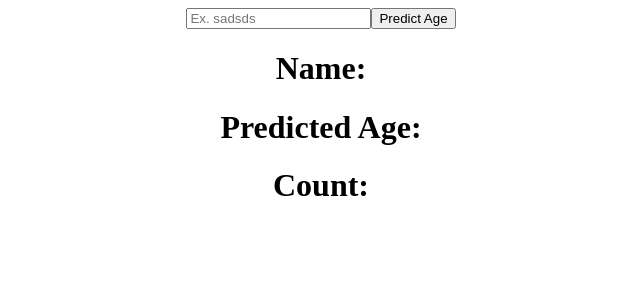
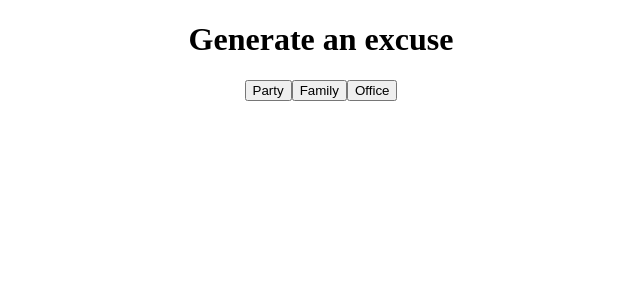
Before and after one commit to rkrb3112/query_react, a React (Create React App) app: page / in a window 1280 px wide. Shown: the top 300 px of the page, without its empty margins (319-959 px from the left). Built offline with nearby package versions, Linux system fonts and the light colour scheme.

Commit message:
first com

```diff
--- a/src/App.js
+++ b/src/App.js
@@ -3,24 +3,22 @@ import { useState, useEffect } from 'react';
 import Axios from 'axios';
 
 function App() {
-  const [name, setName] = useState("");
+  const [genExcuse, setGenExcuse] = useState("");
 
-  const [predictedAge, setPredictedAge] = useState(null);
-
-  const fetchData = () =>{
-    Axios.get(`https://api.agify.io/?name=${name}`)
+  const getExcuse = (excuse) =>{
+    Axios.get(`https://excuser-three.vercel.app/v1/excuse/${excuse}/`)
     .then((res) => {
-      setPredictedAge(res.data);
-    });
+      setGenExcuse(res.data[0].excuse);
+    })
   };
 
   return (
     <div className='App'>
-      <input placeholder='Ex. sadsds' onChange={(event) => {setName(event.target.value)}} />
-      <button onClick={fetchData}>Predict Age</button>
-      <h1>Name: {predictedAge?.name}</h1>
-      <h1>Predicted Age: {predictedAge?.age}</h1>
-      <h1>Count: {predictedAge?.count}</h1>
+      <h1>Generate an excuse</h1>
+      <button onClick={() => {getExcuse("party")}}>Party</button>
+      <button onClick={() => {getExcuse("family")}}>Family</button>
+      <button onClick={() => {getExcuse("office")}}>Office</button>
+      <p>{genExcuse}</p>
     </div>
   );
 };
```
